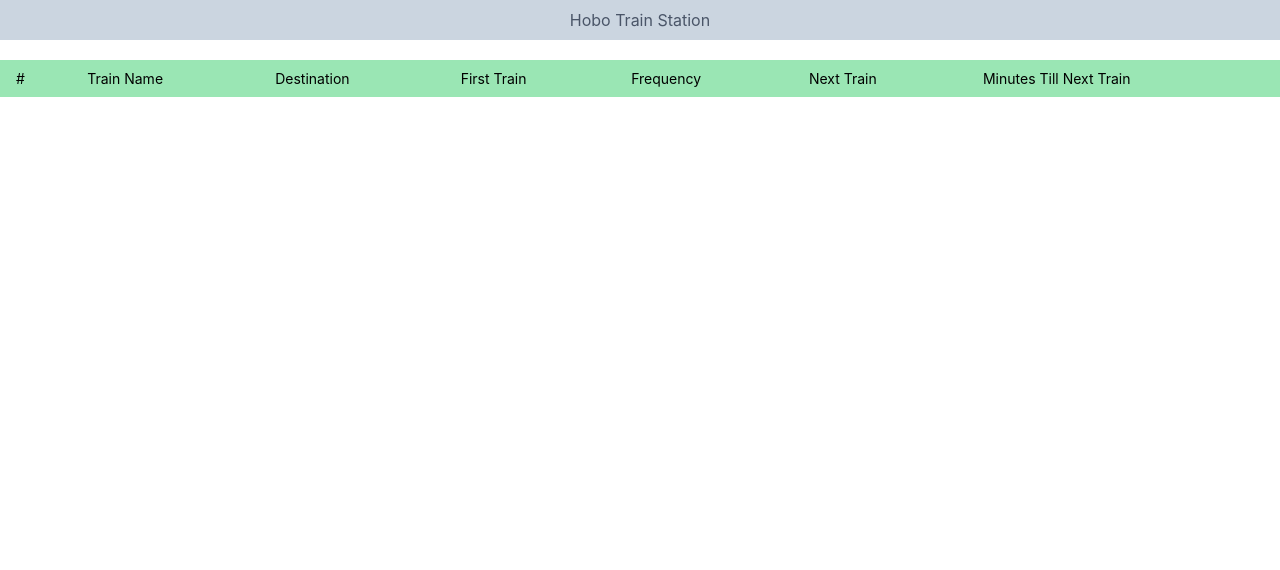
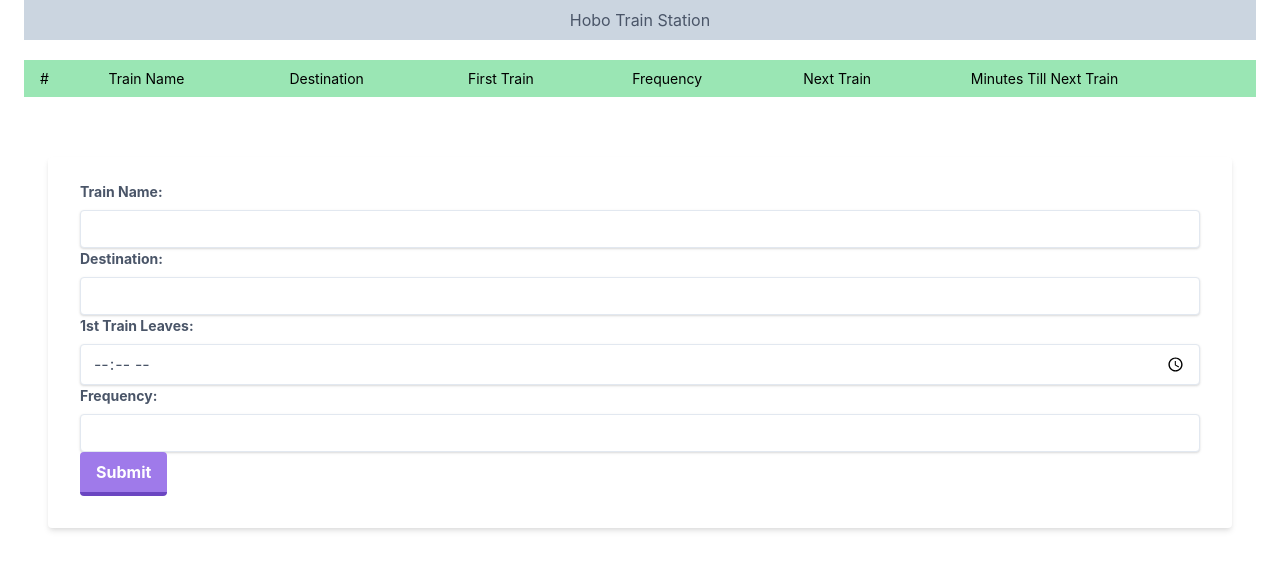
Before and after one commit to StevenCreates/TrainScheduler, a website: page public/index.html in a window 1280 px wide. Drawn offline with nearby package versions, Linux system fonts and the light colour scheme.

Commit message:
adding final structure

```diff
--- a/public/index.html
+++ b/public/index.html
@@ -9,26 +9,48 @@
   <script src="https://www.gstatic.com/firebasejs/7.0.0/firebase-database.js"></script>
 </head>
 <body>
+<div class="ml-6 mr-6">
   <span class="block text-gray-700 text-center bg-gray-400 px-4 py-2">Hobo Train Station</span>
-  <div class="table w-full mt-5">
-      <div class="table-row">
-        <div class="table-cell bg-green-300 text-black px-4 py-2 text-sm">#</div>
-        <div class="table-cell bg-green-300 text-black px-4 py-2 text-sm">Train Name</div>
-        <div class="table-cell bg-green-300 text-black px-4 py-2 text-sm">Destination</div>
-        <div class="table-cell bg-green-300 text-black px-4 py-2 text-sm">First Train</div>
-        <div class="table-cell bg-green-300 text-black px-4 py-2 text-sm">Frequency</div>
-        <div class="table-cell bg-green-300 text-black px-4 py-2 text-sm">Next Train</div>
-        <div class="table-cell bg-green-300 text-black px-4 py-2 text-sm">Minutes Till Next Train</div>
+  <div class="flex-1 table w-full mt-5">
+      <div class="table-row ">
+        <div id="number" class="table-cell bg-green-300 text-black px-4 py-2 text-sm">#</div>
+        <div id="trainName" class="table-cell bg-green-300 text-black px-4 py-2 text-sm">Train Name</div>
+        <div id="destination" class="table-cell bg-green-300 text-black px-4 py-2 text-sm">Destination</div>
+        <div id="firstTrain" class="table-cell bg-green-300 text-black px-4 py-2 text-sm">First Train</div>
+        <div id="frequency" class="table-cell bg-green-300 text-black px-4 py-2 text-sm">Frequency</div>
+        <div id="nextTrain" class="table-cell bg-green-300 text-black px-4 py-2 text-sm">Next Train</div>
+        <div id="minutes" class="table-cell bg-green-300 text-black px-4 py-2 text-sm">Minutes Till Next Train</div>
       </div>
+  </div>
+<div class="table w-full mt-5">
+<div class="emptyRow table-row">
 
+</div>
+</div>
 
-
-
-
-
-
-
-
+<div class="w-auto m-6 mt-10">
+<form class="bg-white shadow-md rounded px-8 pt-6 pb-8 mb-4">
+    <div>
+        <label class="block text-gray-700 text-sm font-bold mb-2" for="input-name">Train Name:</label>
+        <input class="form-control shadow appearance-none border rounded w-full py-2 px-3 text-gray-700 leading-tight focus:outline-none focus:shadow-outline" id="input-name" type="text">
+    </div>
+    <div>
+        <label class="block text-gray-700 text-sm font-bold mb-2" for="input-dest">Destination:</label>
+        <input class="form-control shadow appearance-none border rounded w-full py-2 px-3 text-gray-700 leading-tight focus:outline-none focus:shadow-outline" id="input-dest" type="text">
+    </div>
+    <div>
+        <label class="block text-gray-700 text-sm font-bold mb-2" for="input-time">1st Train Leaves:</label>
+        <input class="form-control shadow appearance-none border rounded w-full py-2 px-3 text-gray-700 leading-tight focus:outline-none focus:shadow-outline" id="input-time" type="time">
+    </div>
+    <div>
+            <label class="block text-gray-700 text-sm font-bold mb-2" for="freq-input">Frequency:</label>
+            <input class="form-control shadow appearance-none border rounded w-full py-2 px-3 text-gray-700 leading-tight focus:outline-none focus:shadow-outline" id="input-freq" type="number">
+        </div>
+    <button class="bg-purple-500 hover:bg-purple-400 text-white font-bold py-2 px-4 border-b-4 border-purple-700 hover:border-purple-500 rounded"
+    id="add-user" type="submit">Submit</button>
+</form>
+</div>
+</div>
 
 
 
```
